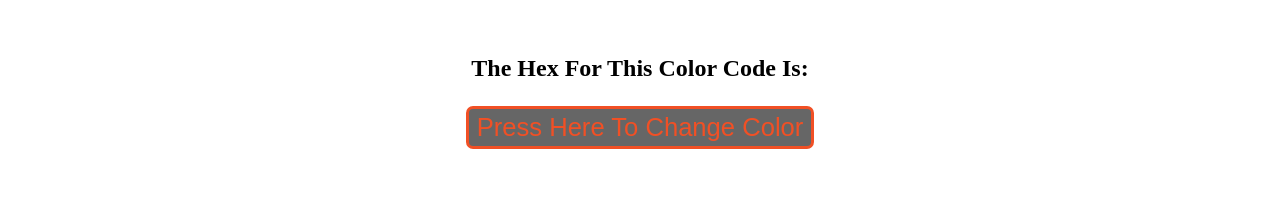
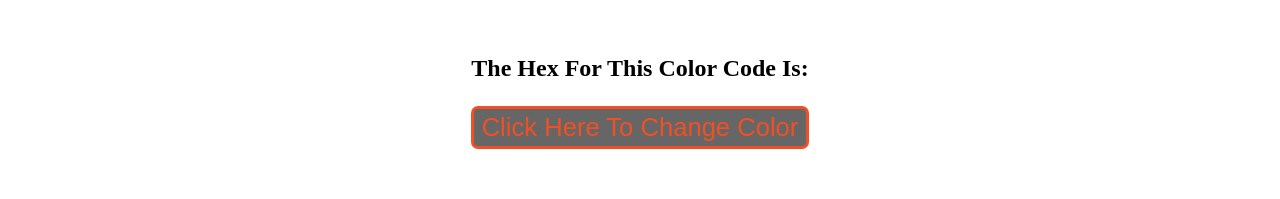
Before and after one commit to manish-virgat/Hex-Color-Code, a plain HTML site: page index.html in a window 1280 px wide. Shown: the part 316-515 px from the top of the page. Drawn offline with Linux system fonts and the light colour scheme.

Commit message:
Update index.html

```diff
--- a/index.html
+++ b/index.html
@@ -9,7 +9,7 @@
 <body>
     <div class="container">
         <h2 class="hexColor">The hex for this color code is: <p><span class="hex"></span></p></h2>
-        <button type="button" class="hexBtn">Press Here to Change Color</button>
+        <button type="button" class="hexBtn">Click Here to Change Color</button>
     </div>
     <div class="footer">
         <p>
```
